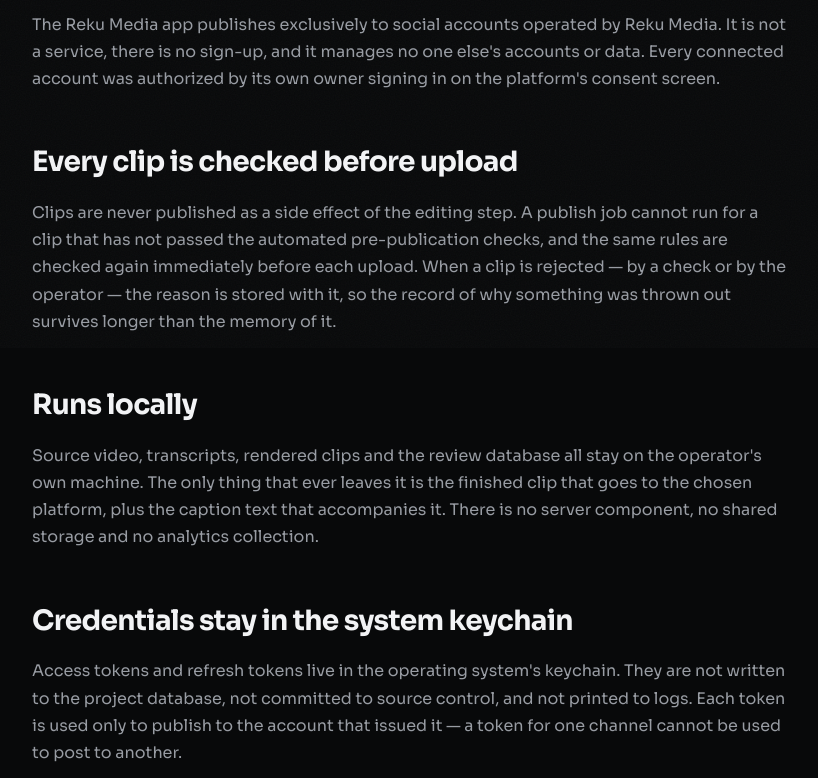
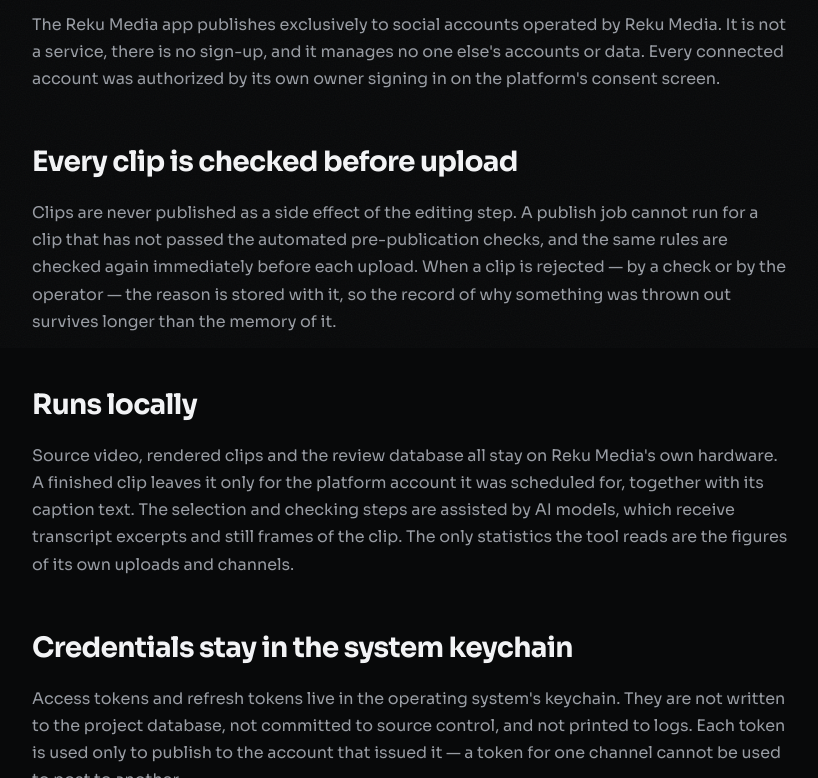
Before and after one commit to jakobreku/rekumedia-site, a plain HTML site: page behaviour/index.html in a window 1280 px wide. Shown: the part 452-1230 px from the top of the page, without its empty margins (72-890 px from the left). Drawn offline with Linux system fonts and the light colour scheme.

Commit message:
Eigene Hardware statt einer Maschine; lokale Verarbeitung so beschrieben, wie sie läuft (KI-Modelle lesen Transkript-Auszüge und Standbilder)
Co-Authored-By: Claude Fable 5.2 <noreply@anthropic.com>

```diff
--- a/behaviour/index.html
+++ b/behaviour/index.html
@@ -74,10 +74,11 @@
 
     <h2>Runs locally</h2>
     <p>
-      Source video, transcripts, rendered clips and the review database all stay on the operator's
-      own machine. The only thing that ever leaves it is the finished clip that goes to the chosen
-      platform, plus the caption text that accompanies it. There is no server component, no
-      shared storage and no analytics collection.
+      Source video, rendered clips and the review database all stay on Reku Media's own hardware.
+      A finished clip leaves it only for the platform account it was scheduled for, together with
+      its caption text. The selection and checking steps are assisted by AI models, which receive
+      transcript excerpts and still frames of the clip. The only statistics the tool reads are
+      the figures of its own uploads and channels.
     </p>
 
     <h2>Credentials stay in the system keychain</h2>
```
Also changed, not shown: how-it-works/index.html (+5 -4 lines), index.html (+2 -2 lines), integrations/index.html (+1 -1 lines).
